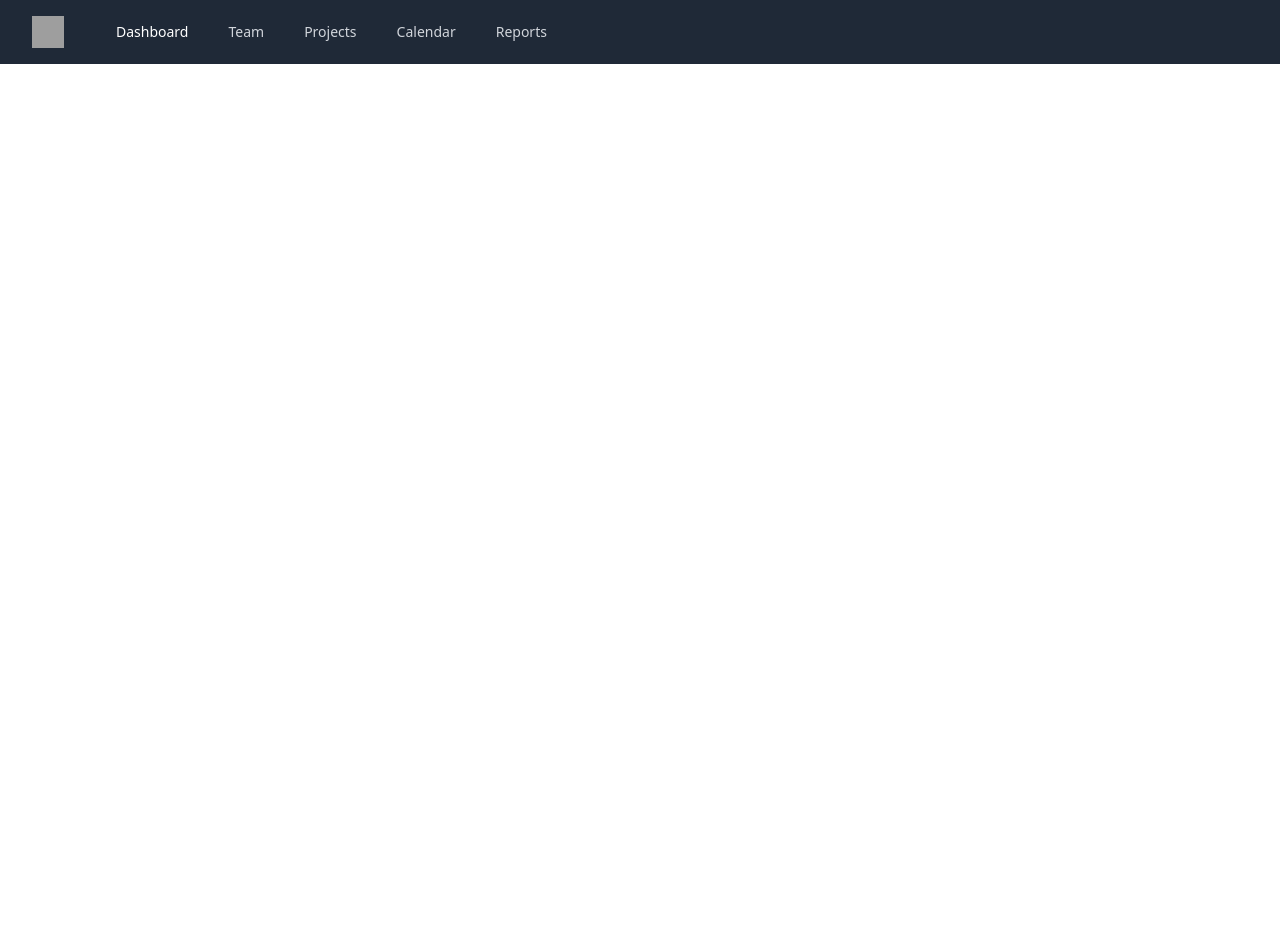
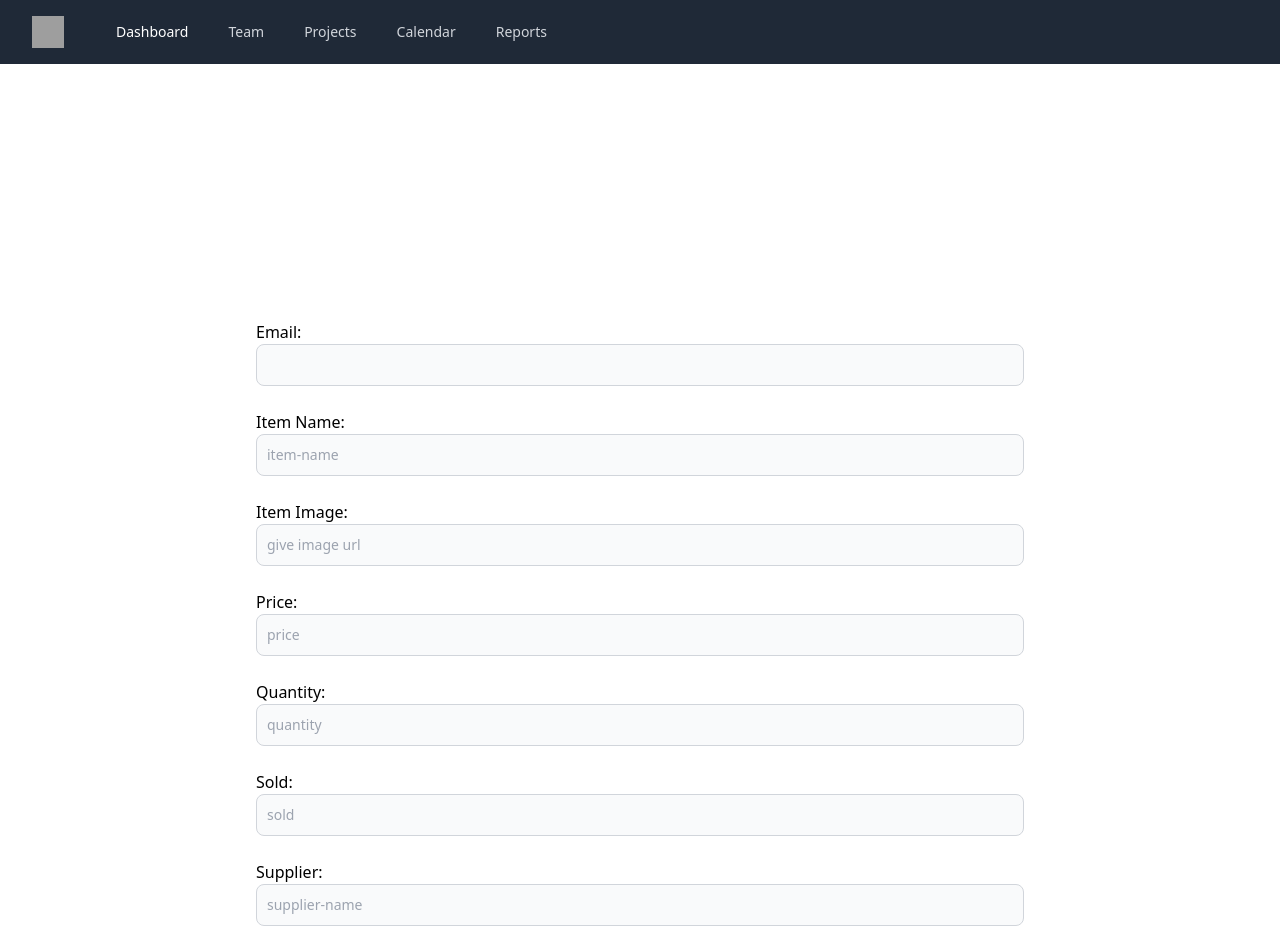
Before and after one commit to AyonJD/assignment-11-flavoro-warhouse, a React (Create React App) app: page /addItem in a window 1280 px wide. Shown: the top 952 px of the page. Before the commit the page ends 800 px from the top, so only its background shows below. Built offline with nearby package versions, Linux system fonts and the light colour scheme; grey boxes are pictures that could not be loaded.

Commit message:
Delete item done

```diff
--- a/src/App.js
+++ b/src/App.js
@@ -3,6 +3,8 @@ import './App.css';
 import Home from './Components/Home/Home';
 import Navbar from './Components/Shared/Navbar/Navbar';
 import UpdateProduct from './Components/UpdateProduct/UpdateProduct';
+import Inventory from './Components/Inventory/Inventory'
+import AddNewItem from './Components/AddNewItem/AddNewItem'
 
 
 function App() {
@@ -11,6 +13,8 @@ function App() {
       <Navbar></Navbar>
       <Routes>
         <Route path='/' element={<Home></Home>}></Route>
+        <Route path='/inventory' element={<Inventory></Inventory>}></Route>
+        <Route path='/addItem' element={<AddNewItem></AddNewItem>}></Route>
         <Route path='/inventory/:id' element={<UpdateProduct></UpdateProduct>}></Route>
       </Routes>
     </div>
--- /dev/null
+++ b/src/Components/AddNewItem/AddNewItem.js
@@ -0,0 +1,87 @@
+import React from 'react';
+// import { useAuthState } from 'react-firebase-hooks/auth';
+// import { toast, ToastContainer } from 'react-toastify';
+// import { auth } from '../../firebase.init';
+
+const AddNewItem = () => {
+
+    // const [user] = useAuthState(auth)
+    const handleSubmit = e => {
+        e.preventDefault();
+
+        const email = e.target.email.value;
+        const name = e.target.itemName.value
+        const img = e.target.itemImage.value
+        const quantity = e.target.quantity.value
+        const price = e.target.price.value
+        const sold = e.target.sold.value
+        const supplier = e.target.supplier.value
+        const description = e.target.description.value
+        const item = { email, name, supplier, price, quantity, sold, img, description, }
+        console.log(item)
+
+
+        fetch('http://localhost:5000/addItem', {
+            method: 'POST',
+            headers: {
+                'content-type': 'application/json'
+            },
+            body: JSON.stringify(item)
+        })
+            .then(res => res.json())
+            .then(data => {
+                console.log('success', data)
+                // toast('item added successfully')
+            })
+
+        e.target.reset()
+    };
+    return (
+        <div style={{ margin: '20%' }}>
+            <form onSubmit={handleSubmit}>
+
+                <div className="mb-6">
+                    <label>Email:</label>
+                    <input  type="email" id="text" name='email' className="bg-gray-50 border border-gray-300 text-gray-900 text-sm rounded-lg focus:ring-blue-500 focus:border-blue-500 block w-full p-2.5 dark:bg-gray-700 dark:border-gray-600 dark:placeholder-gray-400 dark:text-white dark:focus:ring-blue-500 dark:focus:border-blue-500" />
+                </div>
+
+                <div className="mb-6">
+                    <label>Item Name:</label>
+                    <input type="text" id="text" name='itemName' placeholder="item-name" className="bg-gray-50 border border-gray-300 text-gray-900 text-sm rounded-lg focus:ring-blue-500 focus:border-blue-500 block w-full p-2.5 dark:bg-gray-700 dark:border-gray-600 dark:placeholder-gray-400 dark:text-white dark:focus:ring-blue-500 dark:focus:border-blue-500" required />
+                </div>
+                <div className="mb-6">
+                    <label>Item Image:</label>
+                    <input type="text" id="text" name='itemImage' placeholder="give image url" className="bg-gray-50 border border-gray-300 text-gray-900 text-sm rounded-lg focus:ring-blue-500 focus:border-blue-500 block w-full p-2.5 dark:bg-gray-700 dark:border-gray-600 dark:placeholder-gray-400 dark:text-white dark:focus:ring-blue-500 dark:focus:border-blue-500" required />
+                </div>
+                <div className="mb-6">
+                    <label>Price:</label>
+                    <input type="number" id="text" name='price' placeholder="price" className="bg-gray-50 border border-gray-300 text-gray-900 text-sm rounded-lg focus:ring-blue-500 focus:border-blue-500 block w-full p-2.5 dark:bg-gray-700 dark:border-gray-600 dark:placeholder-gray-400 dark:text-white dark:focus:ring-blue-500 dark:focus:border-blue-500" required />
+                </div>
+                <div className="mb-6">
+                    <label>Quantity:</label>
+                    <input type="number" id="text" name='quantity' placeholder="quantity" className="bg-gray-50 border border-gray-300 text-gray-900 text-sm rounded-lg focus:ring-blue-500 focus:border-blue-500 block w-full p-2.5 dark:bg-gray-700 dark:border-gray-600 dark:placeholder-gray-400 dark:text-white dark:focus:ring-blue-500 dark:focus:border-blue-500" required />
+                </div>
+                <div className="mb-6">
+                    <label>Sold:</label>
+                    <input type="number" id="text" name='sold' placeholder="sold" className="bg-gray-50 border border-gray-300 text-gray-900 text-sm rounded-lg focus:ring-blue-500 focus:border-blue-500 block w-full p-2.5 dark:bg-gray-700 dark:border-gray-600 dark:placeholder-gray-400 dark:text-white dark:focus:ring-blue-500 dark:focus:border-blue-500" required />
+                </div>
+
+                <div className="mb-6">
+                    <label>Supplier:</label>
+                    <input type="text" id="text" name='supplier' placeholder="supplier-name" className="bg-gray-50 border border-gray-300 text-gray-900 text-sm rounded-lg focus:ring-blue-500 focus:border-blue-500 block w-full p-2.5 dark:bg-gray-700 dark:border-gray-600 dark:placeholder-gray-400 dark:text-white dark:focus:ring-blue-500 dark:focus:border-blue-500" required />
+                </div>
+                <div className="mb-6">
+                    <label>Description:</label>
+                    <textarea rows="10" cols="80" type="text" id="text" name='description' placeholder="write about the items" className="bg-gray-50 border border-gray-300 text-gray-900 text-sm rounded-lg focus:ring-blue-500 focus:border-blue-500 block w-full p-2.5 dark:bg-gray-700 dark:border-gray-600 dark:placeholder-gray-400 dark:text-white dark:focus:ring-blue-500 dark:focus:border-blue-500" required />
+                </div>
+
+
+
+                <input type="submit" className="text-white bg-blue-700 hover:bg-blue-800 focus:ring-4 focus:outline-none focus:ring-blue-300 font-medium rounded-lg text-sm w-full sm:w-auto px-5 py-2.5 text-center dark:bg-blue-600 dark:hover:bg-blue-700 dark:focus:ring-blue-800" value='Add' />
+            </form>
+            {/* <ToastContainer /> */}
+        </div>
+    );
+};
+
+export default AddNewItem;
--- /dev/null
+++ b/src/Components/Inventory/Inventory.js
@@ -0,0 +1,36 @@
+import React, { useEffect } from 'react';
+import useProduct from '../Hooks/useProduct';
+import SingleProductCard from '../SingleProductCard/SingleProductCard';
+
+const Inventory = () => {
+    const [product, setProduct] = useProduct();
+
+    const handleDelete = id => {
+        const confirm = window.confirm('Are you sure?');
+        if (confirm) {
+            fetch(`http://localhost:5000/inventory/${id}`, {
+                method: 'DELETE',
+            })
+                .then(res => res.json())
+                .then(data => {
+                    console.log(data);
+                    if (data.deletedCount) {
+                        const matched = product.filter(e => e._id !== id);
+                        setProduct(matched)
+                    } else {
+                        alert('nothing')
+                    }
+                })
+        }
+
+    }
+    return (
+        <div>
+            {
+                product.map(e => <SingleProductCard key={e._id} singleProduct={e} handleDelete={handleDelete}></SingleProductCard>)
+            }
+        </div>
+    );
+};
+
+export default Inventory;
--- a/src/Components/SingleProductCard/SingleProductCard.js
+++ b/src/Components/SingleProductCard/SingleProductCard.js
@@ -15,7 +15,7 @@ const SingleProductCard = (props) => {
                 <h1 className='text-lg font-bold text-gray-600'>{name}</h1>
                 <h1 className='text-lg font-bold text-gray-600'>{price}</h1>
             </div>
-            <button>Delete</button>
+            <button onClick={() => props.handleDelete(_id)}>Delete</button>
             <button onClick={() => handleUpdate(_id)}>Update</button>
         </div>
         // </Link>
```
